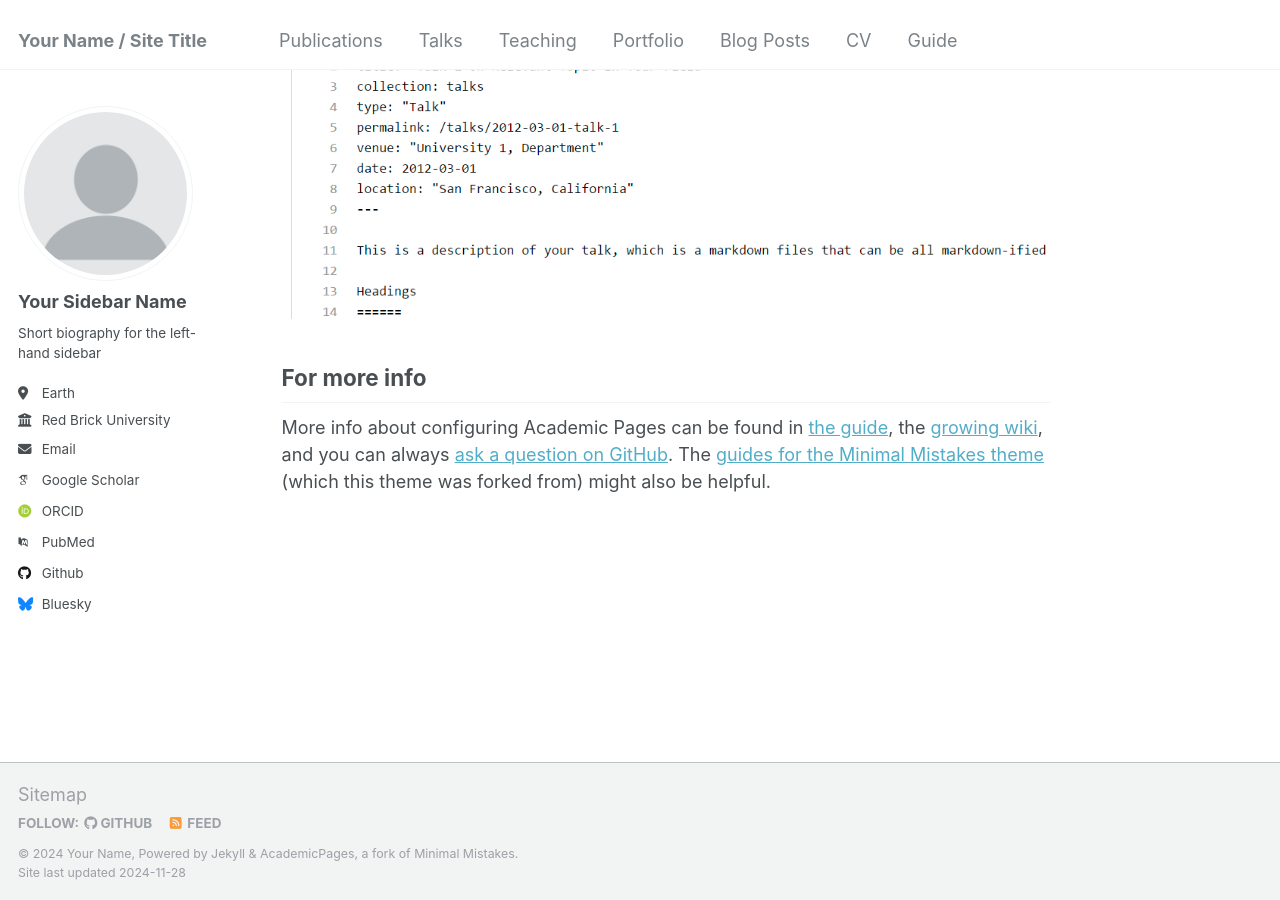
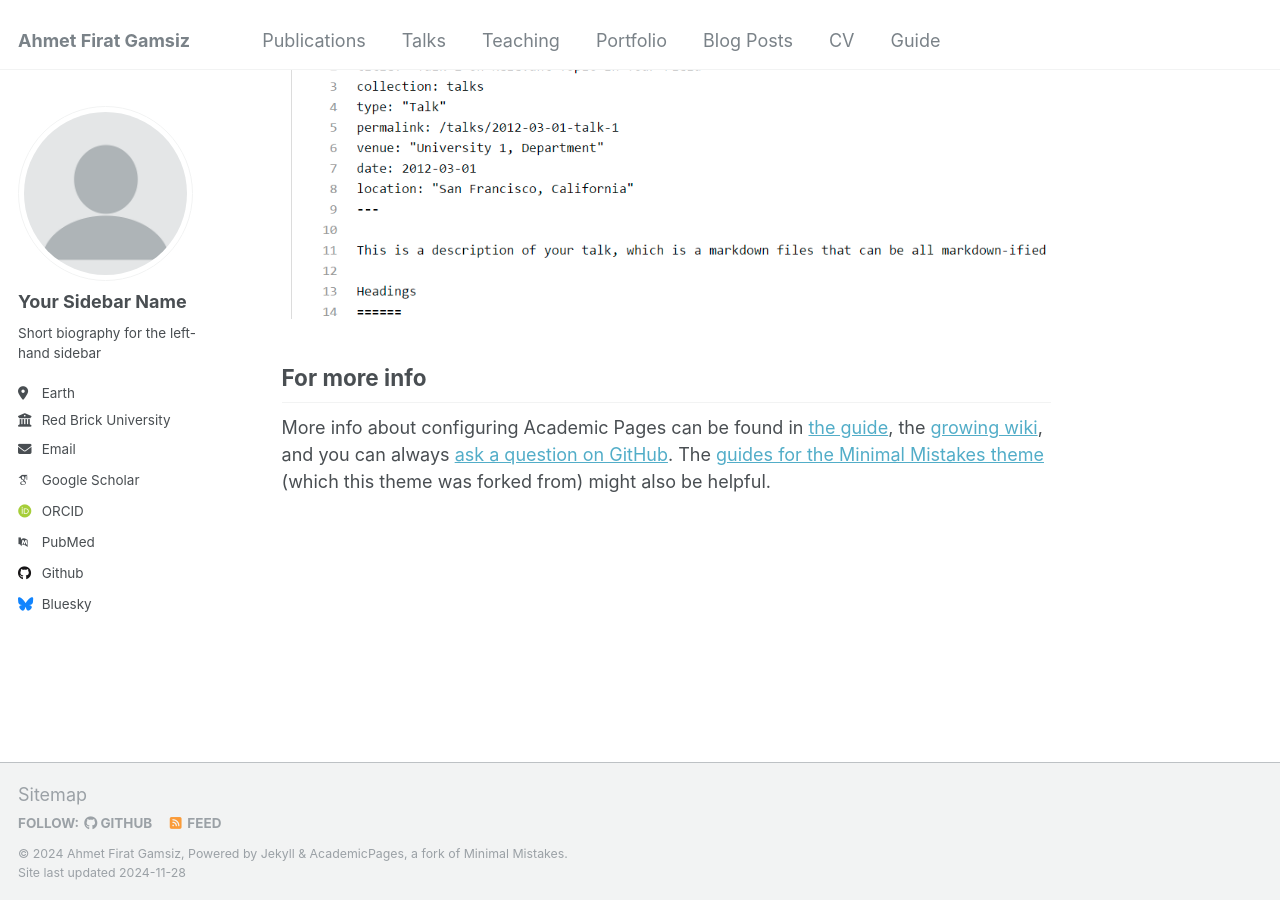
Before and after one commit to ahmetfirat23/ahmetfirat23.github.io, a Jekyll site: the page built from _pages/about.md, in a window 1280 px wide and 900 px high, scrolled down 2643 px. Built offline with Jekyll 4.4.1, drawn with Linux system fonts in a browser that asks for light colours; some web fonts are replaced.

Commit message:
Update _config.yml

```diff
--- a/_config.yml
+++ b/_config.yml
@@ -8,9 +8,9 @@
 
 # Basic Site Settings
 locale                   : "en-US"
-title                    : "Your Name / Site Title"
+title                    : "Ahmet Firat Gamsiz"
 title_separator          : "-"
-name                     : &name "Your Name"
+name                     : &name "Ahmet Firat Gamsiz"
 description              : &description "personal description"
 url                      : https://academicpages.github.io # the base hostname & protocol for your site e.g. "https://[your GitHub username].github.io"
 baseurl                  : "" # the subpath of your site, e.g. "/blog"
```
